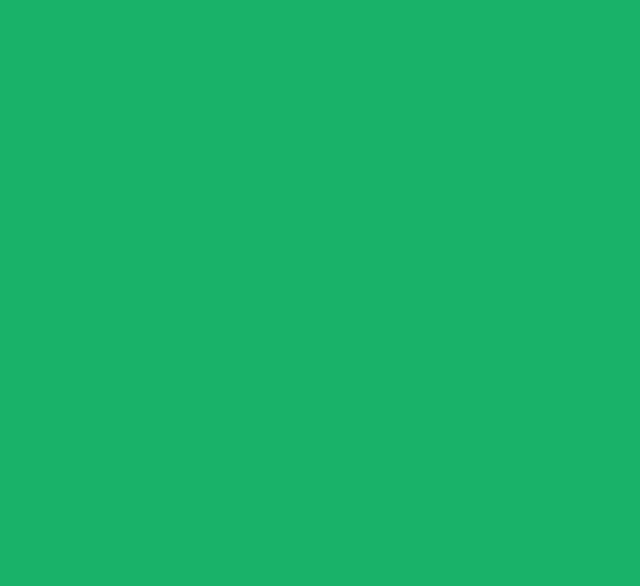
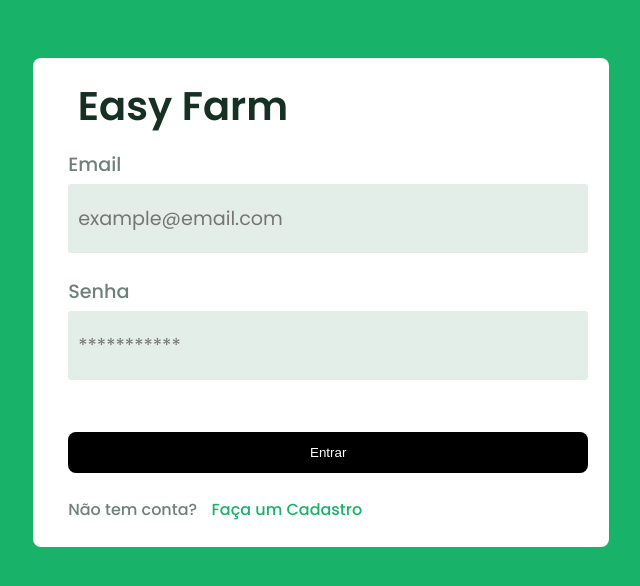
Before and after one commit to michel674/gado-control-front, a React (Create React App) app: page /login in a window 1280 px wide. Shown: the top 586 px of the page, without its empty margins (319-959 px from the left). Built offline with nearby package versions, Linux system fonts and the light colour scheme.

Commit message:
LoginPage Completed

```diff
--- a/src/atomic/atm.frame/frame.styled.js
+++ b/src/atomic/atm.frame/frame.styled.js
@@ -4,6 +4,7 @@ import { Color, Radius, Spacing } from '../../components/constants';
 const frameType = {
   primary: Color.Primary + '34',
   secondary: Color.Gray100,
+  white: Color.White,
 };
 
 const frameCursor = {
--- a/src/components/button.styled.js
+++ b/src/components/button.styled.js
@@ -25,23 +25,23 @@ export const ButtonStyled = styled.button`
 `;
 
 export const ButtonLoginStyled = styled.button`
-  background-color: ${Color.Primary};
+  background-color: ${Color.Black};
   color: ${Color.White};
 
   padding: 0.8rem 2rem;
 
   border: none;
-  border-radius: 3px;
-
+  border-radius: 8px;
+  width: 100%;
   transition-duration: ${Transition.Normal};
   &:hover {
-    box-shadow: 0 6px 6px -4px ${Color.Gray300};
-    background-color: ${Color.PrimaryLight};
+    box-shadow: 0 6px 6px -4px ${Color.Black};
+    background-color: ${Color.Gray700};
   }
   &:active {
     transition-duration: ${Transition.Fast};
     color: ${Color.Gray200};
-    background-color: ${Color.PrimaryDark};
+    background-color: ${Color.Black};
   }
 
   cursor: pointer; ;
--- a/src/components/inputbox.styled.js
+++ b/src/components/inputbox.styled.js
@@ -1,26 +1,25 @@
-import styled from "styled-components";
-import { Color,Transition } from './constants';
+import styled from 'styled-components';
+import { Color, Transition, FontSize, FontFamily } from './constants';
 
 export const InputBox = styled.input`
-
   background-color: ${Color.Gray200};
-  color :black;
-  padding: 5px 10px;
-
+  color: black;
+  padding: 20px 10px;
+  font-family: ${FontFamily.Primary};
+  font-size: ${FontSize.Small};
   border: none;
   border-radius: 3px;
 
   transition-duration: ${Transition.Normal};
 
-  &:hover{
-  background-color: ${Color.Gray300};}
+  &:hover {
+    background-color: ${Color.Gray300};
+  }
 
   &:focus {
-        outline: none;
-        box-shadow: 0px 0px 2px ${Color.Gray700};
-    }
+    outline: none;
+    box-shadow: 0px 0px 2px ${Color.Gray700};
+  }
 
-  cursor: text;
-;
-
-`
+  cursor: text; ;
+`;
--- /dev/null
+++ b/src/components/logo.styled.js
@@ -0,0 +1,32 @@
+import styled from 'styled-components';
+import { Color, FontFamily, Transition, FontWeight } from './constants';
+
+export const LogoStyled = styled.a`
+  font-size: 30px;
+  display: flex;
+  align-items: center;
+  text-decoration: none;
+  padding: 0 1rem;
+  height: 100%;
+  cursor: pointer;
+  color: ${Color.Gray100};
+
+  font-family: ${FontFamily.Primary};
+
+  transition-duration: ${Transition.Normal};
+`;
+
+export const LogoDarkStyled = styled.a`
+  font-size: 40px;
+  display: flex;
+  align-items: center;
+  text-decoration: none;
+  padding: 0 1rem;
+  height: 100%;
+  cursor: pointer;
+  color: ${Color.Gray700};
+  font-weight: ${FontWeight.SemiBold};
+  font-family: ${FontFamily.Primary};
+
+  transition-duration: ${Transition.Normal};
+`;
--- a/src/components/typography.js
+++ b/src/components/typography.js
@@ -62,3 +62,11 @@ export const H5 = styled.h5`
 
   color: ${Color.Gray400};
 `;
+
+export const H5Green = styled.h5`
+  font-family: ${FontFamily.Primary};
+  font-weight: ${FontWeight.Medium};
+  font-size: ${FontSize.XSmall};
+
+  color: ${Color.Primary};
+`;
--- a/src/pages/login.jsx
+++ b/src/pages/login.jsx
@@ -1,22 +1,116 @@
 import { Grid, Row, Col } from 'react-flexbox-grid';
 import { GlobalStyled } from '../components/reset.styled';
-
-import Navbar from '../Navbar';
-import Header from '../Header';
 import { BrowserRouter as Router } from 'react-router-dom';
 import { Frame } from '../atomic/atm.frame/frame';
 import { Separator } from '../atomic/atm.separator/separator.styled';
 
-import { GraphImageStyled } from '../components/graph.styled';
+import { useState } from 'react';
 
-import { H1, H2, H3, H4, H5 } from '../components/typography';
 import { Hbox } from '../atomic/atm.box/hbox.styled';
 import { Background } from '../components/background.styled';
+import { ButtonLoginStyled } from '../components/button.styled';
+import { LogoStyled, LogoDarkStyled } from '../components/logo.styled';
+import { InputBox } from '../components/inputbox.styled';
+
+import { H1, H2, H3, H4, H5, H5Green } from '../components/typography';
 
 export const Login = () => {
   return (
     <Background color="primary">
       <GlobalStyled />
+      <Grid>
+        <Separator type="Large" />
+        <Row>
+          <Col xs={1} md={2} lg={3} />
+          <Col xs={10} md={8} lg={6}>
+            <Frame type="white">
+              <Row>
+                <Col xs={12}>
+                  <LogoDarkStyled>Easy Farm</LogoDarkStyled>
+                </Col>
+              </Row>
+              <Separator type="Medium" />
+              <Row>
+                <Hbox>
+                  <Hbox.Separator />
+
+                  <Hbox.Item>
+                    <H4>Email</H4>
+                  </Hbox.Item>
+                </Hbox>
+              </Row>
+              <Separator type="Nano" />
+              <Row>
+                <Hbox>
+                  <Hbox.Separator />
+
+                  <Hbox.Item>
+                    <InputBox
+                      type="email"
+                      id="email"
+                      name="email"
+                      placeholder="example@email.com"
+                    ></InputBox>
+                  </Hbox.Item>
+                </Hbox>
+              </Row>
+              <Separator type="Medium" />
+              <Row>
+                <Hbox>
+                  <Hbox.Separator />
+
+                  <Hbox.Item>
+                    <H4>Senha</H4>
+                  </Hbox.Item>
+                </Hbox>
+              </Row>
+              <Separator type="Nano" />
+              <Row>
+                <Hbox>
+                  <Hbox.Separator />
+
+                  <Hbox.Item>
+                    <InputBox
+                      type="password"
+                      id="pass"
+                      name="password"
+                      placeholder="***********"
+                      minlength="8"
+                      required
+                    ></InputBox>
+                  </Hbox.Item>
+                </Hbox>
+              </Row>
+              <Separator type="Medium" />
+              <Separator type="Small" />
+              <Separator type="Nano" />
+              <Row>
+                <Hbox>
+                  <Hbox.Separator />
+
+                  <Hbox.Item hAlign="center">
+                    <ButtonLoginStyled type="submit">Entrar</ButtonLoginStyled>
+                  </Hbox.Item>
+                </Hbox>
+              </Row>
+              <Separator type="Medium" />
+              <Row>
+                <Hbox>
+                  <Hbox.Separator />
+
+                  <Hbox.Item noGrow>
+                    <H5>Não tem conta?</H5>
+                  </Hbox.Item>
+                  <Hbox.Separator />
+                  <Hbox.Item>
+                    <H5Green>Faça um Cadastro</H5Green>
+                  </Hbox.Item>
+                </Hbox>
+              </Row>
+            </Frame>
+          </Col>
+        </Row>
+      </Grid>
     </Background>
   );
 };
```
Also changed, not shown: src/components/loginbox.styled.js (added, +63 -0 lines).
